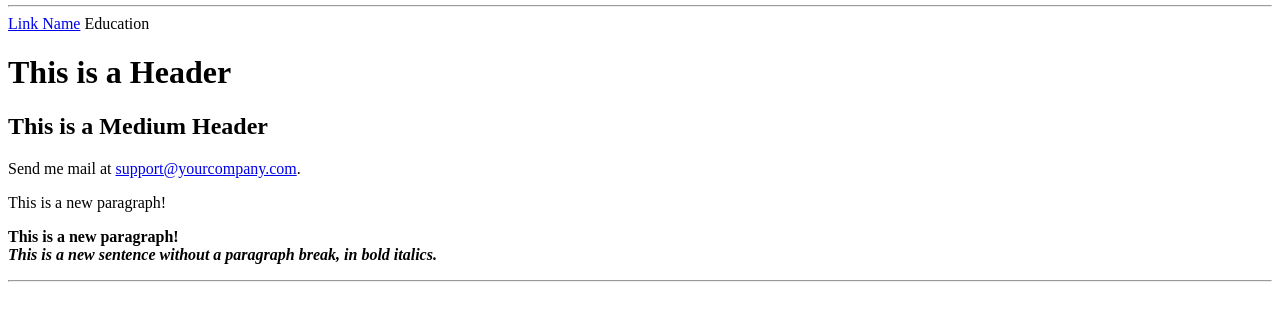
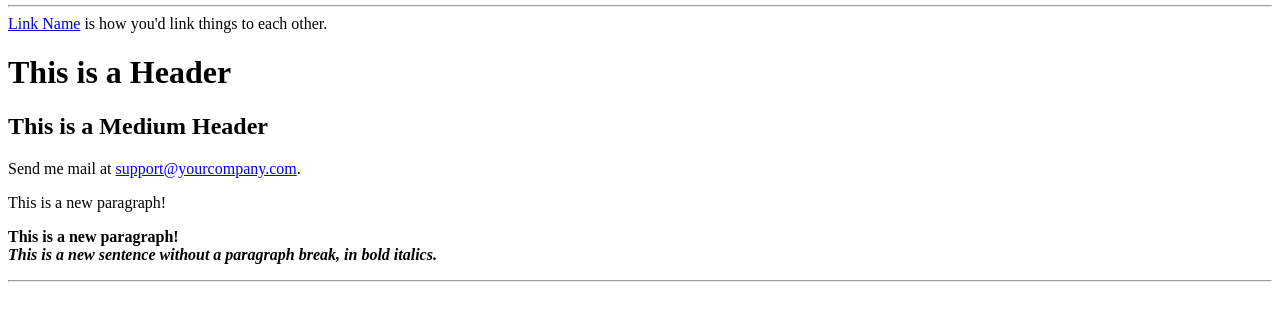
Before and after one commit to mystehund/mystehund.github.io, a plain HTML site: page index.html in a window 1280 px wide. Shown: the part 27-348 px from the top of the page. Drawn offline with Linux system fonts and the light colour scheme.

Commit message:
Update index.html

```diff
--- a/index.html
+++ b/index.html
@@ -14,7 +14,7 @@
 
 <a href="http://somegreatsite.com">Link Name</a>
 
-  Education
+  is how you'd link things to each other.
 
 <H1>This is a Header</H1>
 
```
